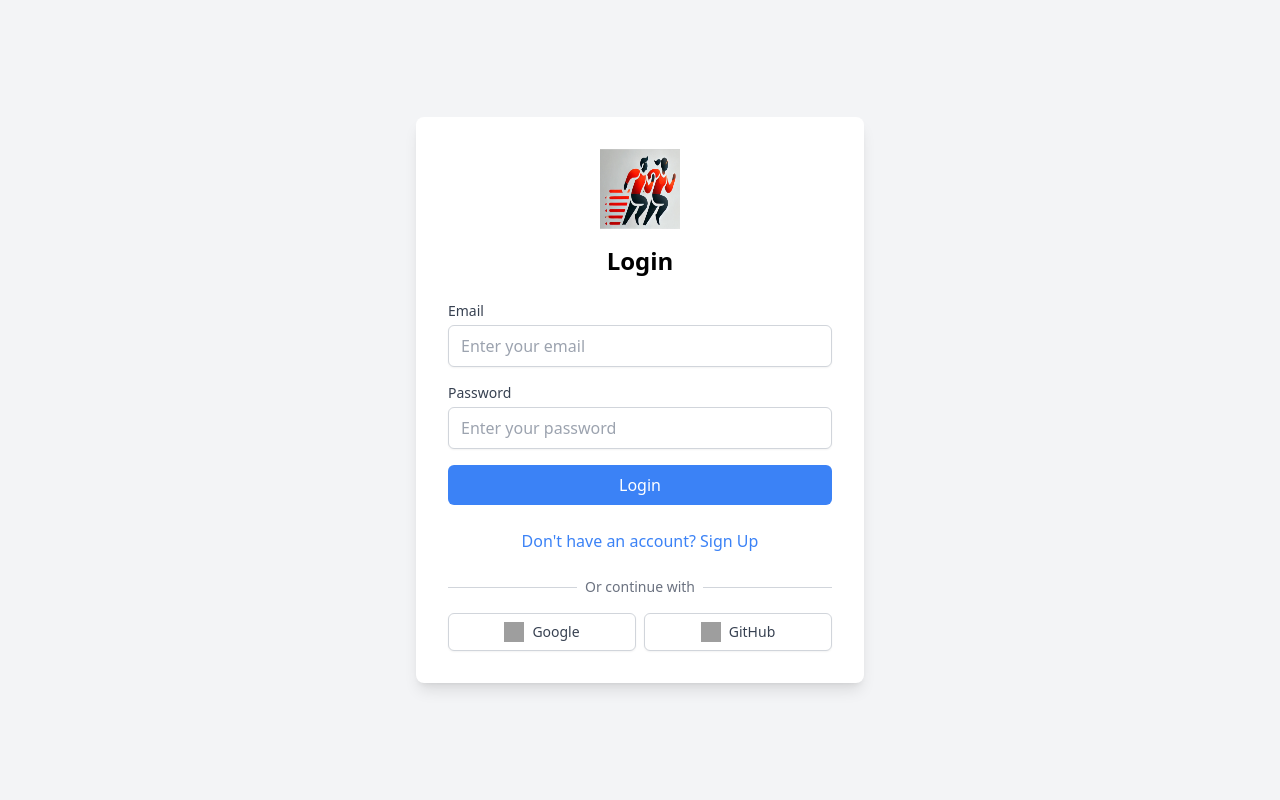
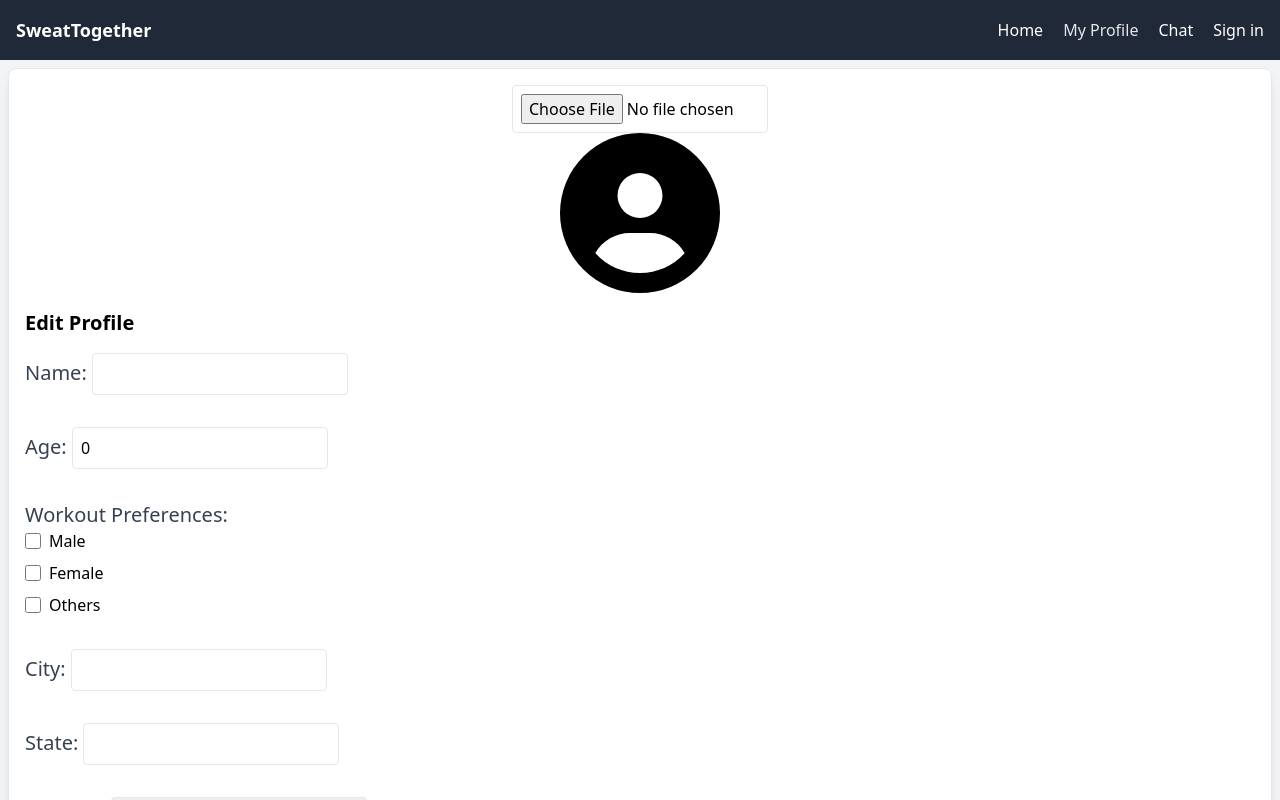
Before and after one commit to sagarikasonni/cs426-sweattogether, a React (Vite) app in the folder front-end/: page /profile in a window 1280 px wide. Before the commit this address led to /authentication. Shown: the top 800 px of the page. Built offline with nearby package versions, Linux system fonts and the light colour scheme; grey boxes are pictures that could not be loaded.

Commit message:
Updated profile page

```diff
--- a/front-end/src/main.tsx
+++ b/front-end/src/main.tsx
@@ -42,9 +42,10 @@ createRoot(document.getElementById('root')!).render(
           {/* Profile page routing */}
           <Route path="profile"
           element = {
-            <ProtectedRoute>
-              <Profile/>
-            </ProtectedRoute>
+            // <ProtectedRoute>
+            //   <Profile/>
+            // </ProtectedRoute>
+            <Profile/>
           }/>
       </Routes>
       </AuthProvider>
--- a/front-end/src/pages/Authentication.tsx
+++ b/front-end/src/pages/Authentication.tsx
@@ -5,7 +5,7 @@ import { MockUsers } from "../mockData/MockUsers";
 import logo from "../assets/logo.png"
 
 function Authentication() {
-    const { isAuth, setIsAuth } = useAuth()
+    const { setIsAuth } = useAuth()
     const [isLogin, setIsLogin] = useState(true)
     const [email, setEmail] = useState("")
     const [password, setPassword] = useState("")
@@ -21,11 +21,13 @@ function Authentication() {
             return
         }
 
+        // Check to be a valid email
         if (!/\S+@\S+\.\S+/.test(email)) {
             setError("Please enter a valid email address")
             return
         }
 
+        // Password has to be greater than 6 characters
         if (password.length < 6) {
             setError("Password must be at least 6 characters long")
             return
--- a/front-end/src/pages/Profile.tsx
+++ b/front-end/src/pages/Profile.tsx
@@ -25,6 +25,10 @@ function Profile() {
         workout_preferences: [],
         bio: ''
     })
+
+    const genders = ['Male', 'Female', 'Others'] as const
+    // const [error, setError] = useState("")
+    // TODO: Add pronouns as a dropdown
 
     const handleInputChange = (e: React.ChangeEvent<HTMLInputElement | HTMLSelectElement | HTMLTextAreaElement>) => {
         const { name, value } = e.target
@@ -54,6 +58,14 @@ function Profile() {
         })
     }
 
+    // currently only select one checkbox
+    const handleGenderChange = (e: React.ChangeEvent<HTMLInputElement>) => {
+      const { value, checked } = e.target
+      if (checked) {
+        setProfile(prevProfile => ({ ...prevProfile, gender: value }))
+      }
+    }
+
     const handleImageUpload = (e: React.ChangeEvent<HTMLInputElement>) => {
         const file = e.target.files?.[0]
         if (file) {
@@ -66,8 +78,39 @@ function Profile() {
     }
 
     const handleSubmit = (e: React.FormEvent) => {
-        e.preventDefault()
-        console.log(profile)
+      e.preventDefault()
+      if (!profile.name) {
+        alert("Please fill out this field")
+        return
+      }
+
+      // Age has to be a positive number
+      if (profile.age < 0) {
+        alert("Age has to be a positive number")
+        return
+      }
+
+      // Zip code needs to be 5-digit
+      if (profile.location.zip_code.length < 5) {
+        alert("Zip Code has to be a 5-digit")
+        return
+      }
+
+      // Zip code needs to be a positive number
+      if (Number(profile.location.zip_code) < 0) {
+        alert("Zip Code needs positive")
+        return
+      }
+
+      // Zip code needs to be an interger
+      if (!Number.isInteger(Number(profile.location.zip_code))) {
+        alert("Zip code needs to an integer")
+        return
+      }
+
+      setProfile(profile)
+
+      alert("Profile saved succussfully")
     }
 
     return (
@@ -97,8 +140,15 @@ function Profile() {
               </div>
               {/* Gender */}
               <div className="mb-4">
-                <label className="text-xl font-medium text-gray-700">Gender: </label>
-                <input type="text" name="gender" value={profile.gender} onChange={handleInputChange} className="border rounded w-64 p-2" />
+                <label className="text-xl font-medium text-gray-700">Workout Preferences: </label>
+                <div className="grid gap-2">
+                  {genders.map(g => (
+                    <label key={g} className="flex items-center space-x-2">
+                      <input type="checkbox" value={g} checked={profile.gender.includes(g)} onChange={handleGenderChange} className="w-4 h-4" />
+                      <span>{g}</span>
+                    </label>
+                  ))}
+                </div>
               </div>
               {/* City */}
               <div className="mb-4">
@@ -151,7 +201,7 @@ function Profile() {
                 <textarea name="bio" value={profile.bio} onChange={handleInputChange} className="border rounded w-full p-2 resize-none" rows={3}></textarea>
               </div>
               {/* Submit  Button*/}
-              <button type="submit" className="w-20 bg-gray-500 text-white p-2 rounded mt-auto">Submit</button>
+              <button onClick={handleSubmit} className="w-20 bg-gray-500 text-white p-2 rounded mt-auto">Submit</button>
             </div>
           </form>
         </div>
```
Also changed, not shown: 2 other files (tests, documents, lock files or other folders).
